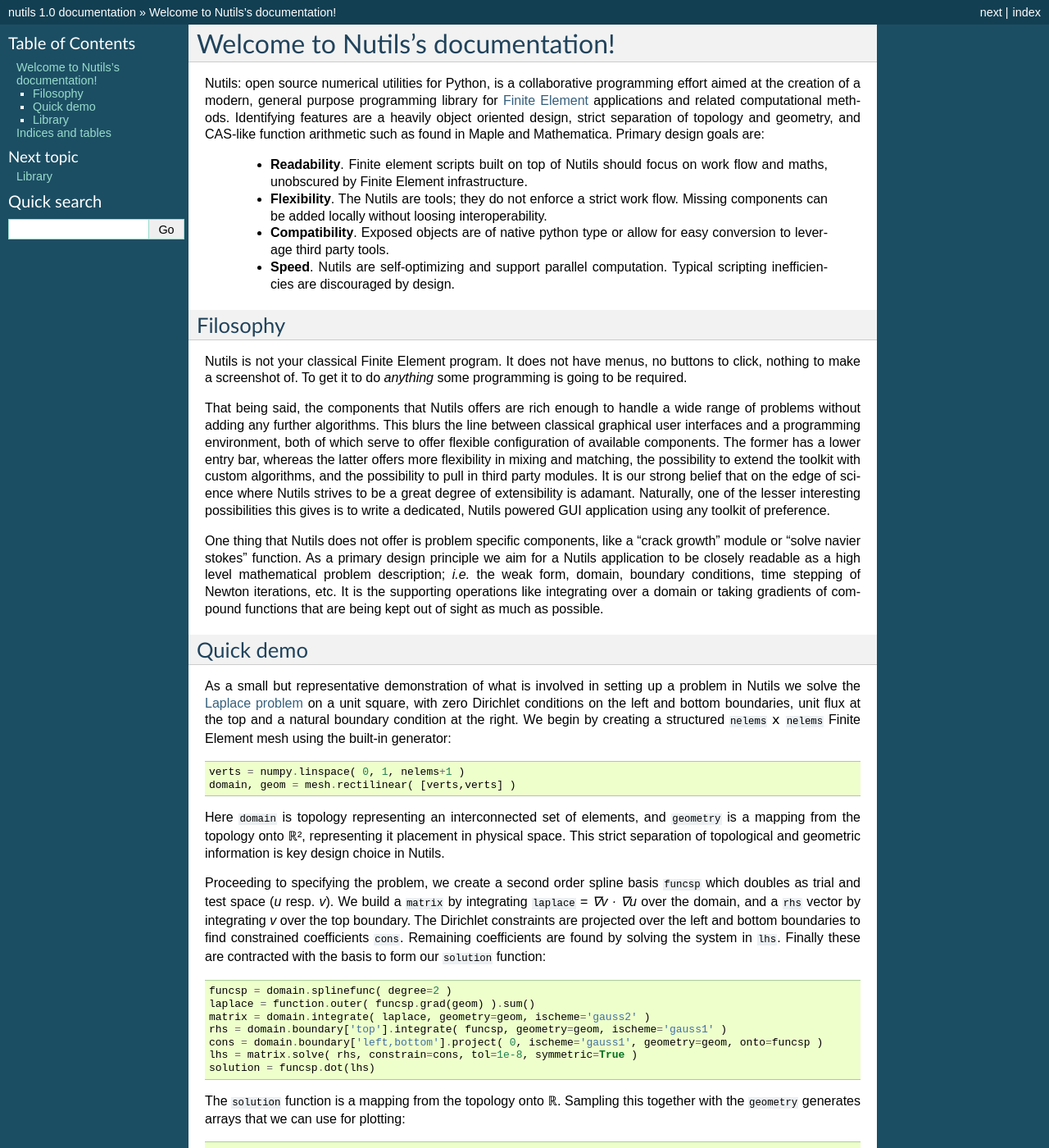
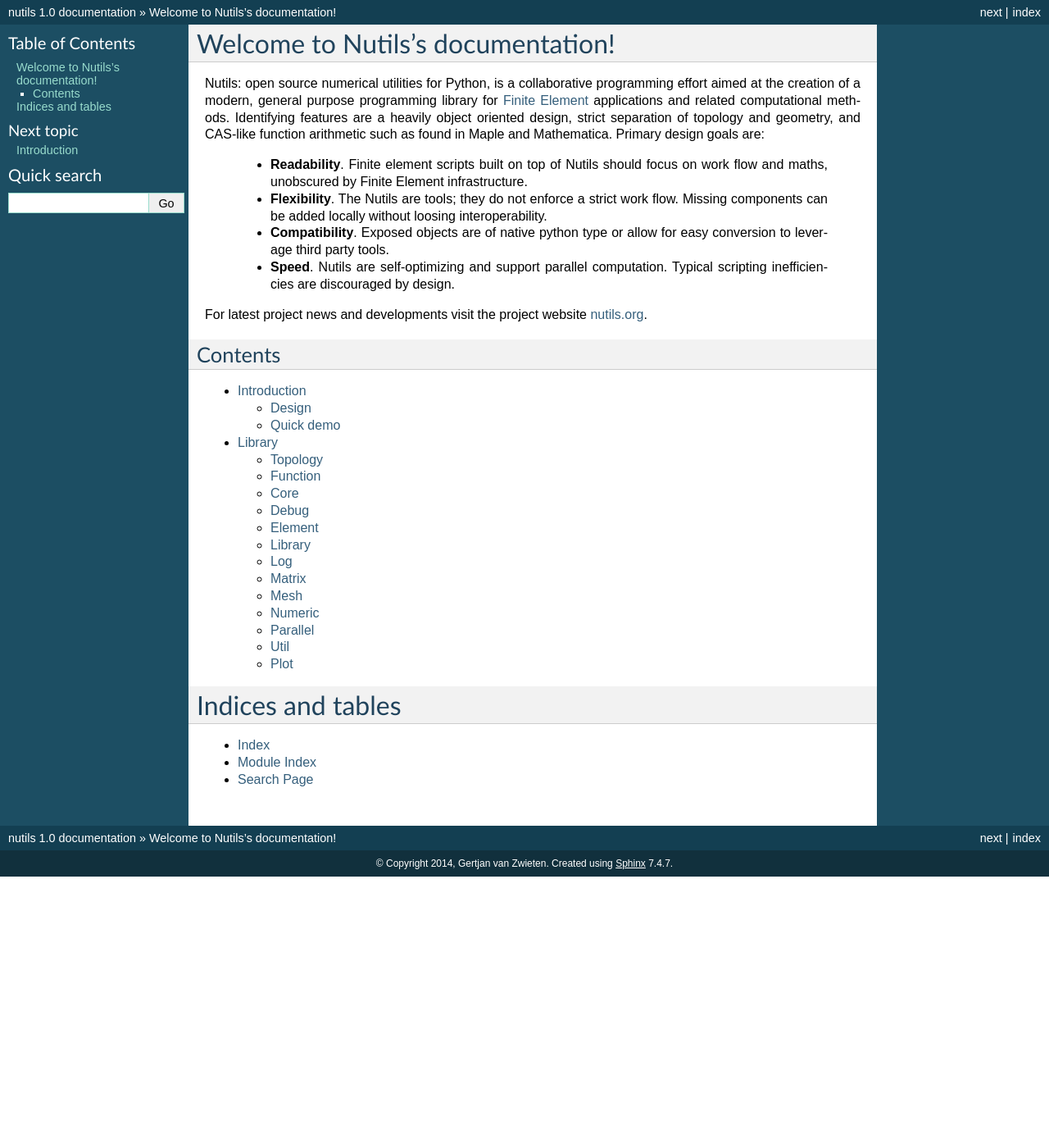
Before and after one commit to evalf/nutils, a Sphinx documentation site: the page built from docs/index.rst, in a window 1280 px wide and 1400 px high. Shown: the whole window at 82% size. Built offline with Sphinx 7.4.7, drawn with Linux system fonts in a browser that asks for light colours; some of the changed text lies outside the part shown.

Commit message:
restructure docs

```diff
--- a/docs/index.rst
+++ b/docs/index.rst
@@ -1,8 +1,3 @@
-.. Nutils documentation master file, created by
-   sphinx-quickstart on Tue Jun 10 16:51:22 2014.
-   You can adapt this file completely to your liking, but it should at least
-   contain the root `toctree` directive.
-
 Welcome to Nutils's documentation!
 ==================================
 
@@ -25,95 +20,16 @@
   * **Speed**. Nutils are self-optimizing and support parallel computation.
     Typical scripting inefficiencies are discouraged by design.
 
-
-Filosophy
----------
-
-Nutils is not your classical Finite Element program. It does not have menus, no
-buttons to click, nothing to make a screenshot of. To get it to do *anything*
-some programming is going to be required.
-
-That being said, the components that Nutils offers are rich enough to handle a
-wide range of problems without adding any further algorithms. This blurs the
-line between classical graphical user interfaces and a programming environment,
-both of which serve to offer flexible configuration of available components.
-The former has a lower entry bar, whereas the latter offers more flexibility in
-mixing and matching, the possibility to extend the toolkit with custom
-algorithms, and the possibility to pull in third party modules. It is our
-strong belief that on the edge of science where Nutils strives to be a great
-degree of extensibility is adamant. Naturally, one of the lesser interesting
-possibilities this gives is to write a dedicated, Nutils powered GUI
-application using any toolkit of preference.
-
-One thing that Nutils does not offer is problem specific components, like a
-"crack growth" module or "solve navier stokes" function. As a primary design
-principle we aim for a Nutils application to be closely readable as a high level
-mathematical problem description; `i.e.` the weak form, domain, boundary
-conditions, time stepping of Newton iterations, etc. It is the supporting
-operations like integrating over a domain or taking gradients of compound
-functions that are being kept out of sight as much as possible.
+For latest project news and developments visit the project website
+`<nutils.org>`_.
 
 
-Quick demo
-----------
-
-As a small but representative demonstration of what is involved in setting up a
-problem in Nutils we solve the `Laplace problem
-<https://en.wikipedia.org/wiki/Laplace%27s_equation>`_ on a unit square, with
-zero Dirichlet conditions on the left and bottom boundaries, unit flux at the
-top and a natural boundary condition at the right. We begin by creating a
-structured ``nelems`` ⅹ ``nelems`` Finite Element mesh using the built-in
-generator::
-
-    verts = numpy.linspace( 0, 1, nelems+1 )
-    domain, geom = mesh.rectilinear( [verts,verts] )
-
-Here ``domain`` is topology representing an interconnected set of elements, and
-``geometry`` is a mapping from the topology onto ℝ², representing it placement
-in physical space. This strict separation of topological and geometric
-information is key design choice in Nutils.
-
-Proceeding to specifying the problem, we create a second order spline basis
-``funcsp`` which doubles as trial and test space (`u` resp. `v`). We build a
-``matrix`` by integrating ``laplace`` = `∇v · ∇u` over the domain, and a ``rhs``
-vector by integrating `v` over the top boundary. The Dirichlet constraints are
-projected over the left and bottom boundaries to find constrained coefficients
-``cons``. Remaining coefficients are found by solving the system in ``lhs``.
-Finally these are contracted with the basis to form our ``solution`` function::
-
-    funcsp = domain.splinefunc( degree=2 )
-    laplace = function.outer( funcsp.grad(geom) ).sum()
-    matrix = domain.integrate( laplace, geometry=geom, ischeme='gauss2' )
-    rhs = domain.boundary['top'].integrate( funcsp, geometry=geom, ischeme='gauss1' )
-    cons = domain.boundary['left,bottom'].project( 0, ischeme='gauss1', geometry=geom, onto=funcsp )
-    lhs = matrix.solve( rhs, constrain=cons, tol=1e-8, symmetric=True )
-    solution = funcsp.dot(lhs)
-
-The ``solution`` function is a mapping from the topology onto ℝ. Sampling this
-together with the ``geometry`` generates arrays that we can use for plotting::
-
-    points, colors = domain.elem_eval( [ geom, solution ], ischeme='bezier4', separate=True )
-    with plot.PyPlot( 'solution', index=index ) as plt:
-      plt.mesh( points, colors, triangulate='bezier' )
-      plt.colorbar()
-
-
-Library
--------
-
-The Nutils are separated in modules focussing on topics such as mesh generation,
-function manipulation, debugging, plotting, etc. They are designed to form
-relatively independent units, though some components such as output logging run
-through all. Others, such as topology and element, operate in tight connection,
-but are divided for reasons of scope and scale. A typical Nutils application
-uses methods from all modules, although, as seen above, very few modules require
-direct access for standard computations.
-
-See the full overview for API information:
+Contents
+--------
 
 .. toctree::
-   :maxdepth: 1
 
+   intro
    library
 
 
```
Also changed, not shown: docs/intro.rst (added, +75 -0 lines), docs/library.rst (+9 -1 lines).
